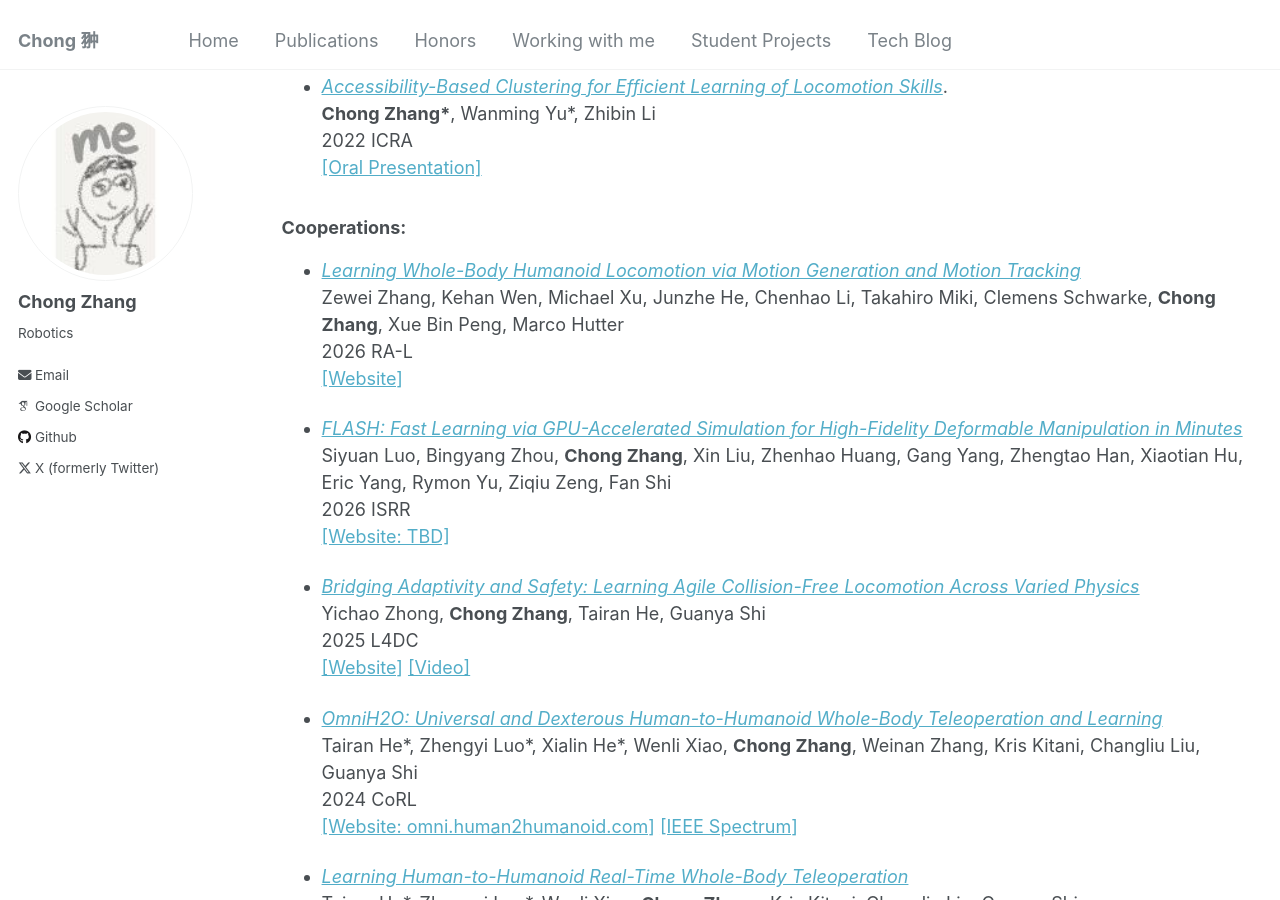
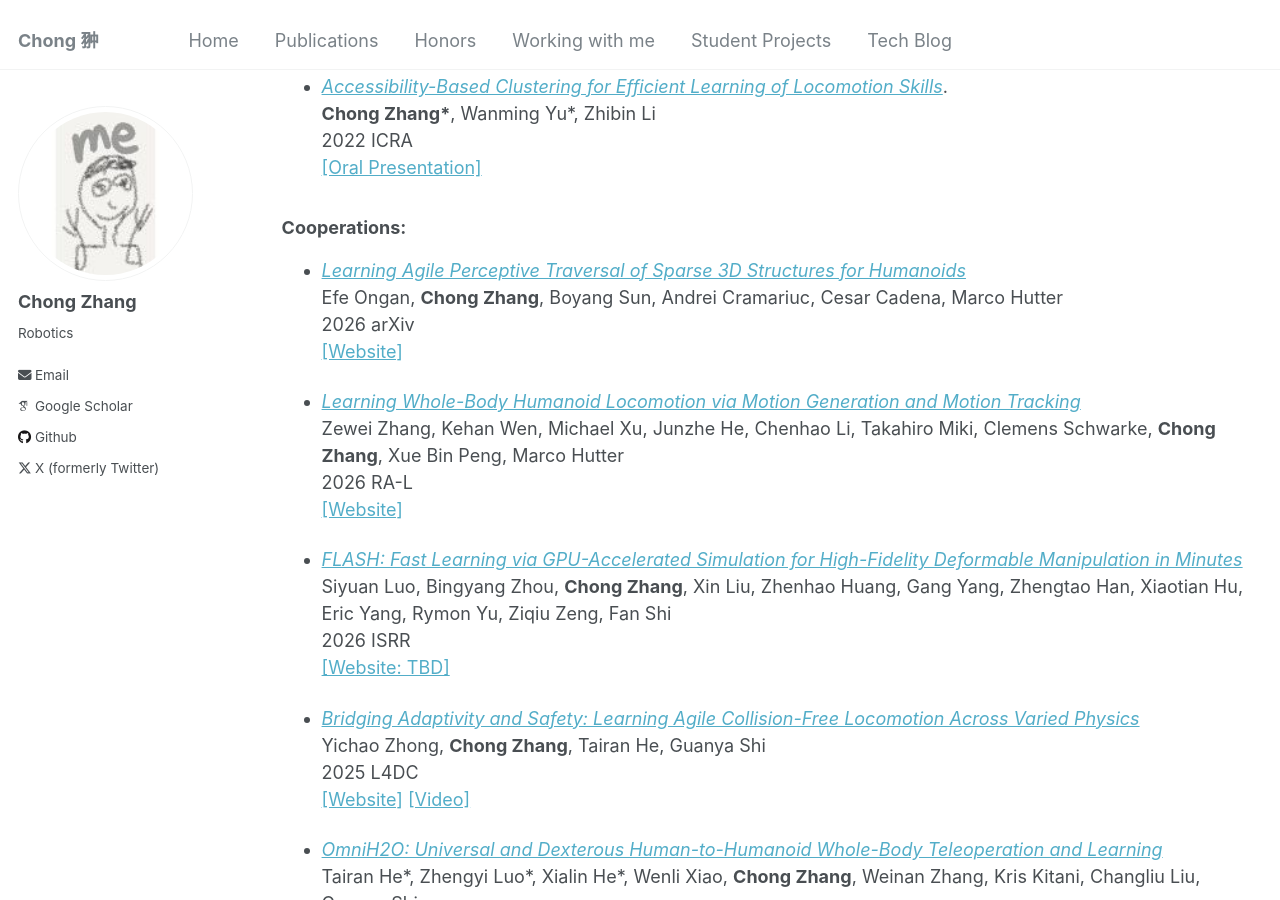
Before and after one commit to zita-ch/zita-ch.github.io, a Jekyll site: the page built from _pages/publications.md, in a window 1280 px wide and 900 px high, scrolled down 1463 px. Built offline with Jekyll 4.4.1, drawn with Linux system fonts in a browser that asks for light colours; some web fonts are replaced.

```diff
--- a/_pages/publications.md
+++ b/_pages/publications.md
@@ -70,6 +70,11 @@ author_profile: true
 
 ### Cooperations:
 
++ [_Learning Agile Perceptive Traversal of Sparse 3D Structures for Humanoids_](https://arxiv.org/abs/2608.29769)
+  Efe Ongan, **Chong Zhang**, Boyang Sun, Andrei Cramariuc, Cesar Cadena, Marco Hutter
+  2026 arXiv
+  [\[Website\]](https://nemantor.github.io/sparse-3d-traversal-website/)
+
 + [_Learning Whole-Body Humanoid Locomotion via Motion Generation and Motion Tracking_](https://arxiv.org/abs/2604.17335)
   Zewei Zhang, Kehan Wen, Michael Xu, Junzhe He, Chenhao Li, Takahiro Miki, Clemens Schwarke, **Chong Zhang**, Xue Bin Peng, Marco Hutter
   2026 RA-L
```
Also changed, not shown: _pages/about.md (+1 -1 lines), _portfolio/sparse-3d-traversal.md (added, +8 -0 lines), 1 other file.
